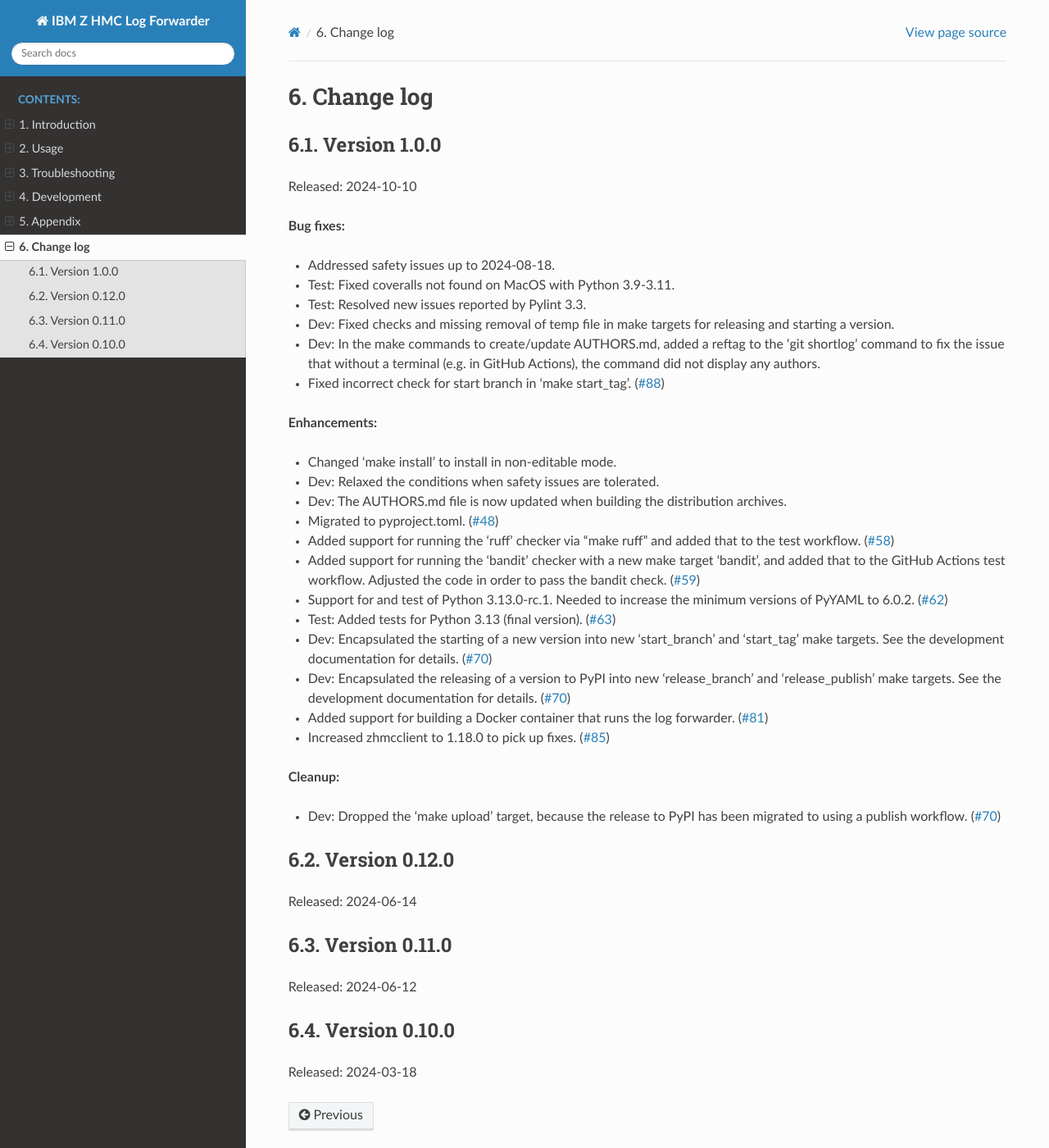
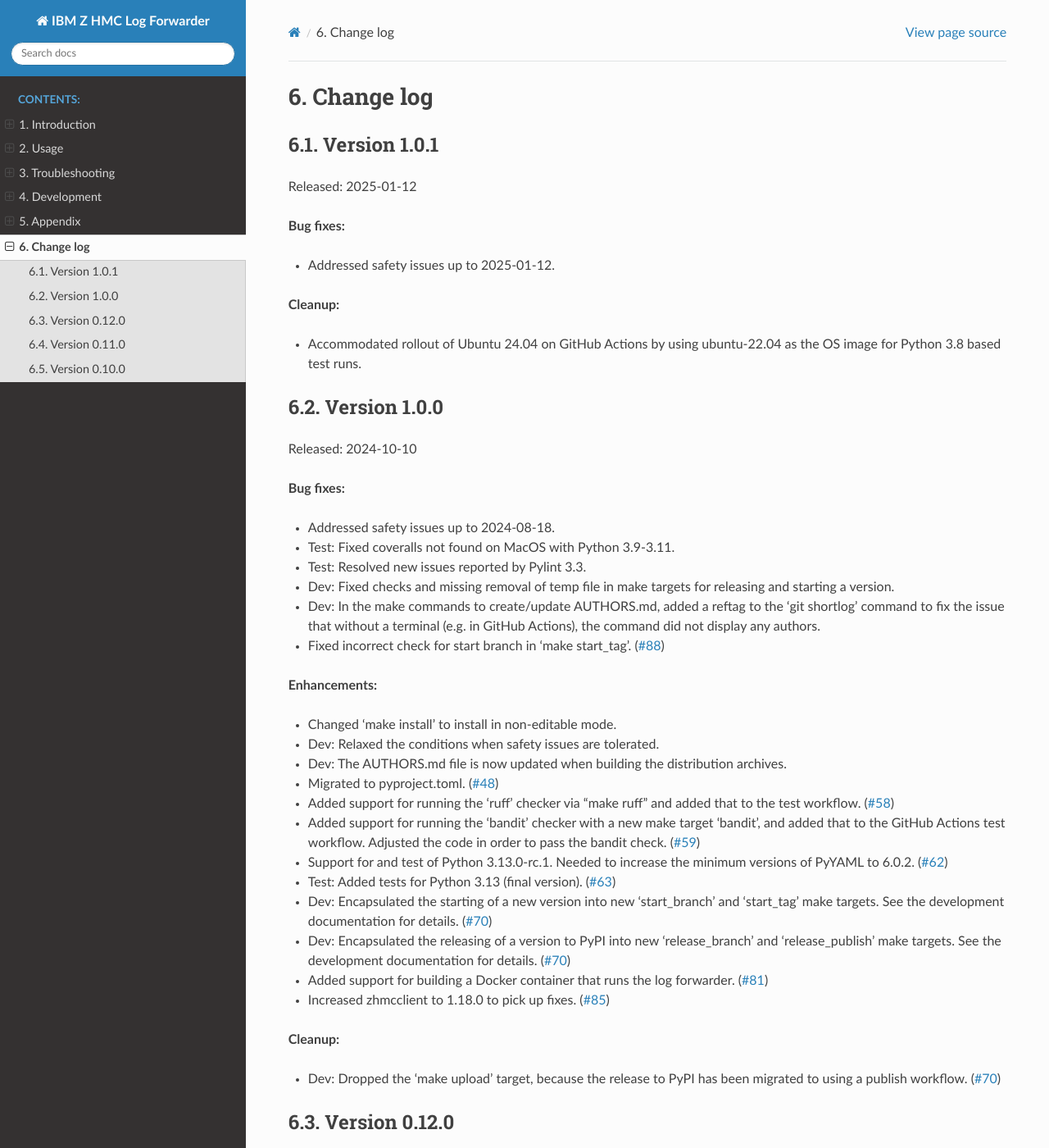
Before and after one commit to zhmcclient/zhmc-log-forwarder, a Sphinx documentation site: the page built from docs/changes.rst, in a window 1280 px wide and 1400 px high. Shown: the whole window at 82% size. Built offline with Sphinx 7.4.7 and the Read the Docs theme 3.1.0, drawn with Linux system fonts in a browser that asks for light colours; the version number could not be read and is left out.

Commit message:
Release 1.0.1
Signed-off-by: Andreas Maier <maiera@de.ibm.com>

```diff
--- a/changes/noissue.1.0.1.notshown.rst
+++ /dev/null
@@ -1 +0,0 @@
-Dummy change for starting new version 1.0.1
--- a/changes/noissue.1.cleanup.rst
+++ /dev/null
@@ -1,2 +0,0 @@
-Accommodated rollout of Ubuntu 24.04 on GitHub Actions by using ubuntu-22.04
-as the OS image for Python 3.8 based test runs.
--- a/changes/noissue.safety.fix.rst
+++ /dev/null
@@ -1 +0,0 @@
-Addressed safety issues up to 2025-01-12.
--- a/docs/changes.rst
+++ b/docs/changes.rst
@@ -23,6 +23,21 @@
 .. ============================================================================
 
 .. towncrier start
+Version 1.0.1
+^^^^^^^^^^^^^
+
+Released: 2025-01-12
+
+**Bug fixes:**
+
+* Addressed safety issues up to 2025-01-12.
+
+**Cleanup:**
+
+* Accommodated rollout of Ubuntu 24.04 on GitHub Actions by using ubuntu-22.04
+  as the OS image for Python 3.8 based test runs.
+
+
 Version 1.0.0
 ^^^^^^^^^^^^^
 
```
